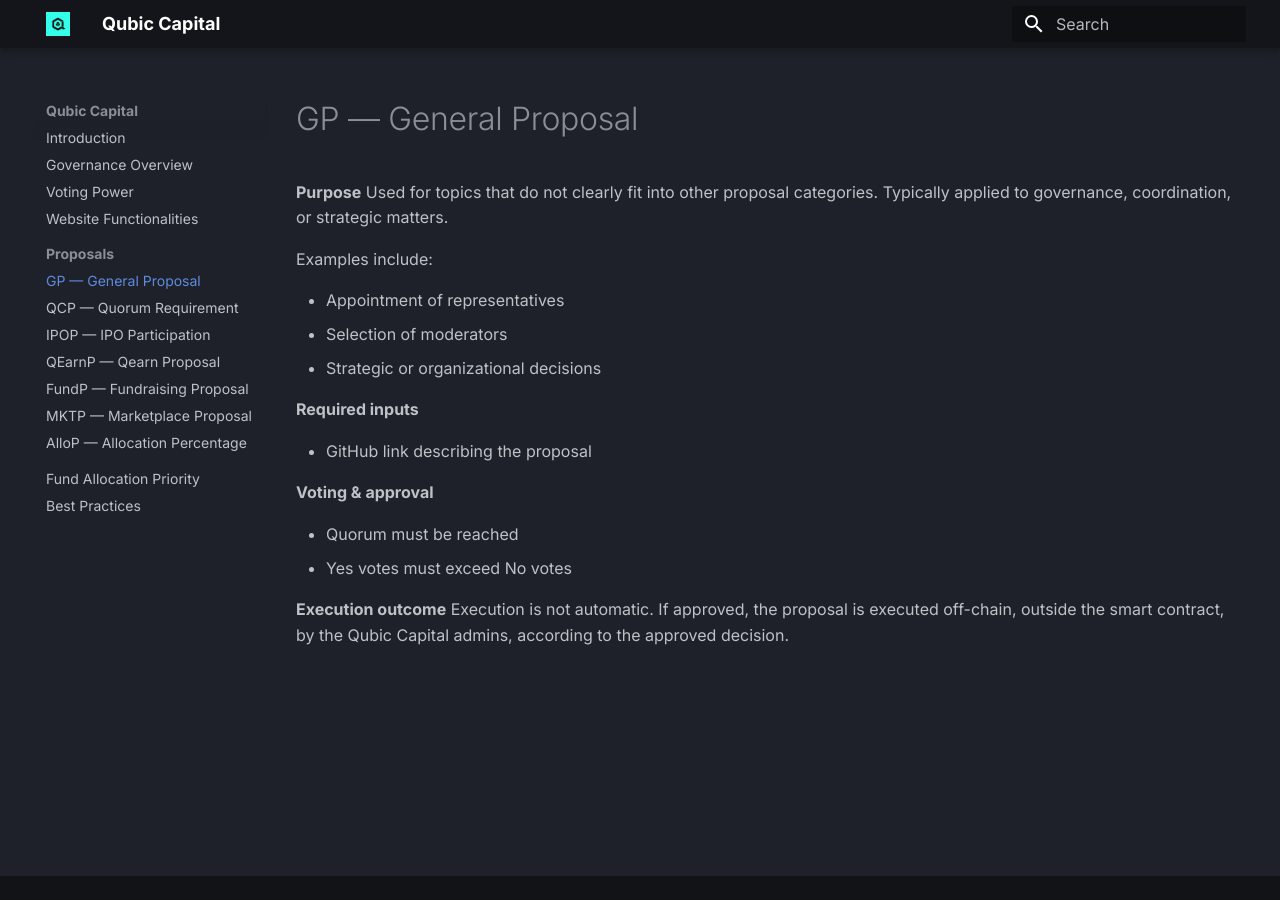
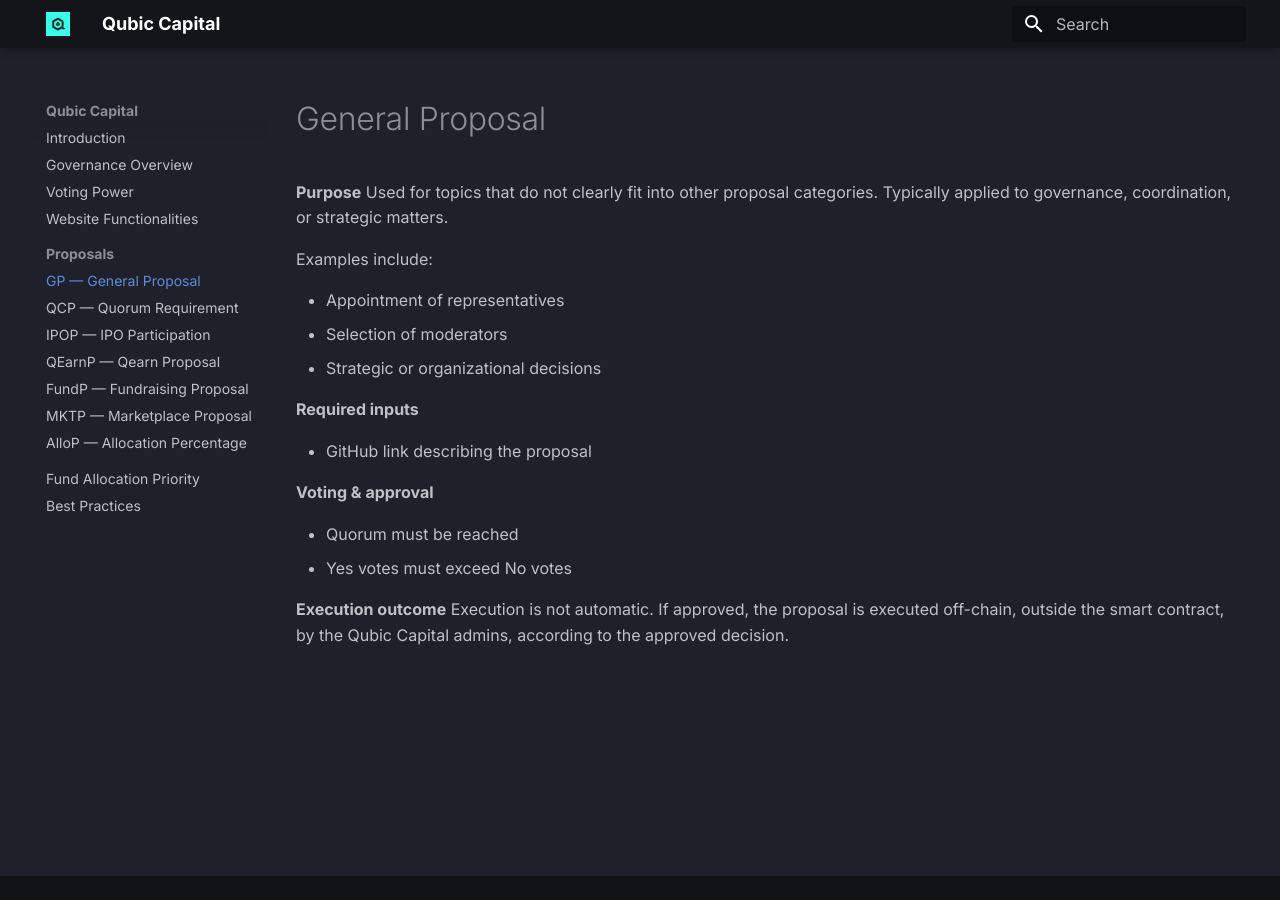
Before and after one commit to HermanToothrot10/qubic-capital-manual, an MkDocs documentation site: the page built from docs/proposals/gp.md, in a window 1280 px wide. Built offline with MkDocs 1.6.1 and Material for MkDocs 9.7.7, drawn with Linux system fonts in a browser that asks for light colours; some of the changed lines change nothing that is shown.

Commit message:
Update gp.md

```diff
--- a/docs/proposals/gp.md
+++ b/docs/proposals/gp.md
@@ -1,3 +1,5 @@
+# General Proposal
+
 **Purpose**
 Used for topics that do not clearly fit into other proposal categories. Typically applied to governance, coordination, or strategic matters.
 
```
